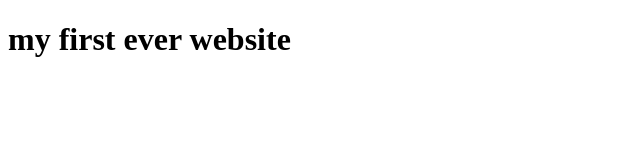
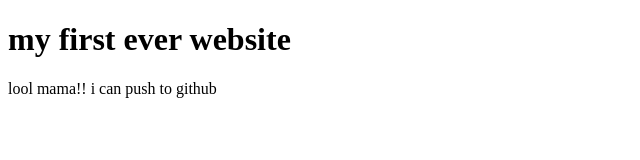
Before and after one commit to Iftakher-mahmud/my-first-website, a plain HTML site: page index.html in a window 1280 px wide. Shown: the whole page, without its empty margins (0-640 px from the left). Drawn offline with Linux system fonts and the light colour scheme.

Commit message:
learend github

```diff
--- a/index.html
+++ b/index.html
@@ -8,5 +8,6 @@
 </head>
 <body>
     <h1>my first ever website</h1>
+    <p>lool mama!! i can push to github</p>
 </body>
 </html>
```
